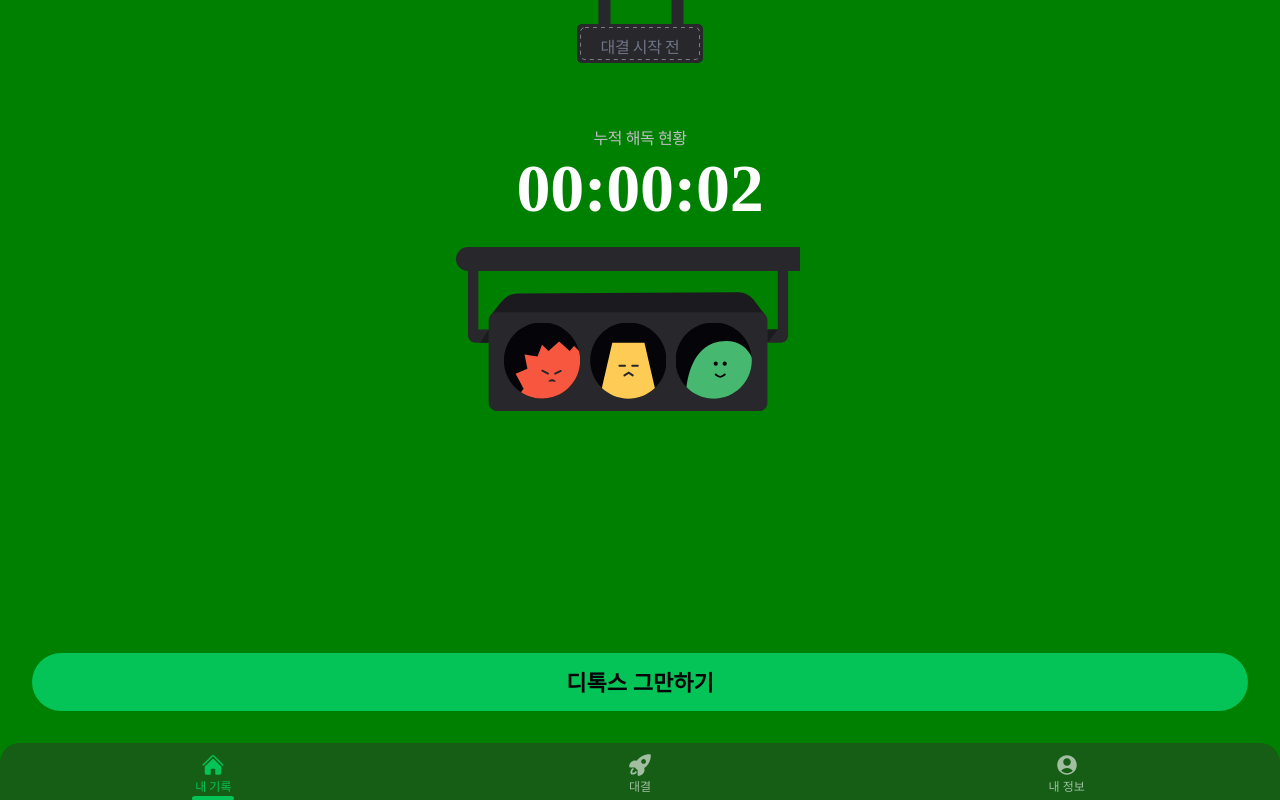
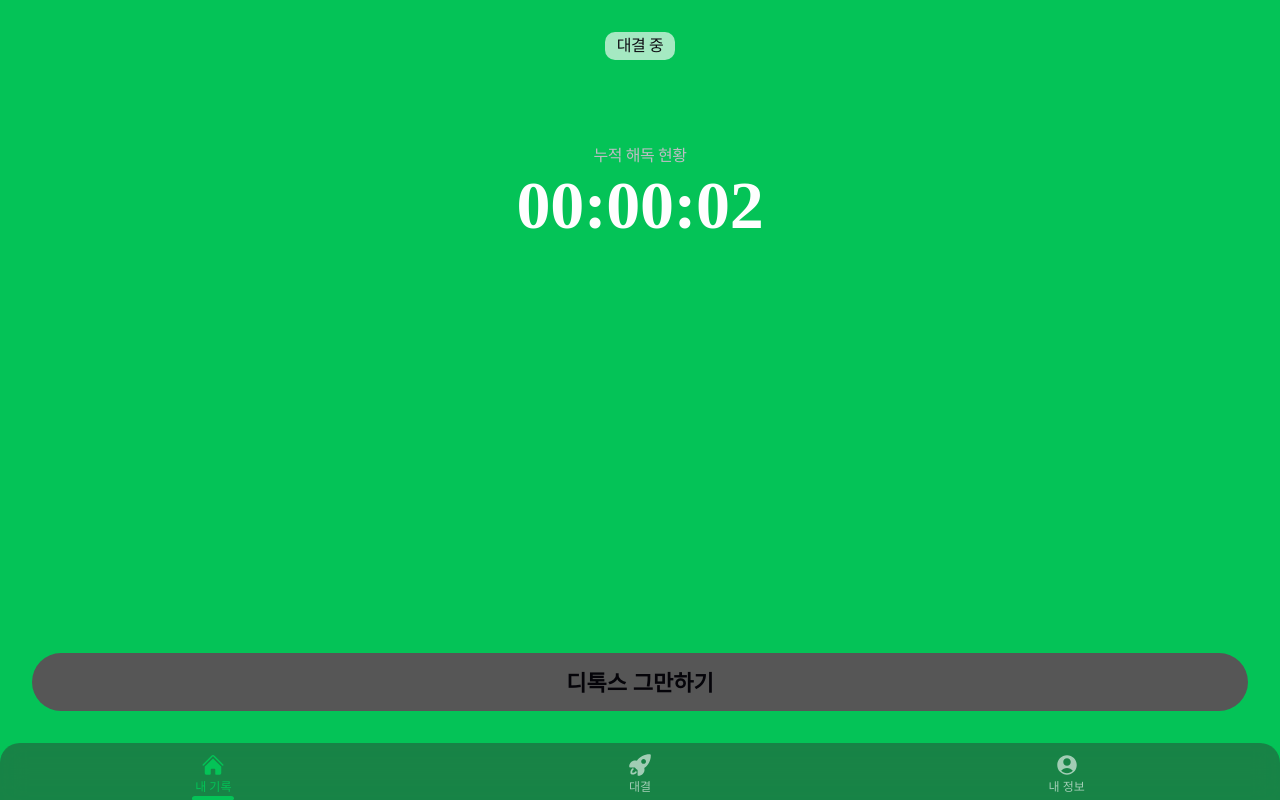
Before and after one commit to raon-code/apptitude-client, a React (Create React App) app: page / in a window 1280 px wide. Both pictures are taken after a click on the button "디톡스 시작하기!". Built offline with nearby package versions, Linux system fonts and the light colour scheme.

Commit message:
[feat] 메인 화면 화면 이탈 감지 추가 / CSS 수정

```diff
--- a/src/pages/Main.jsx
+++ b/src/pages/Main.jsx
@@ -1,5 +1,5 @@
+import React, { useState, useEffect } from 'react';
 import styled from 'styled-components';
-import React, { useState } from 'react';
 import Button from '../components/Button';
 import Modal from '../components/Modal';
 import Nav from '../components/Nav';
@@ -18,6 +18,9 @@ const MainWrap = styled.div`
 const Container = styled.div`
   height: calc(100% - 57px);
   position: relative;
+  display: flex;
+  flex-direction: column;
+  align-items: center;
 `;
 
 const BattlePeriod = styled.div`
@@ -28,6 +31,8 @@ const BattlePeriod = styled.div`
   height: 63px;
   display: flex;
   justify-content: center;
+  align-items: flex-end;
+  padding-bottom: 8px;
   margin: 0 auto;
   color: var(--font_sub, #6e7487);
   text-align: center;
@@ -37,9 +42,28 @@ const BattlePeriod = styled.div`
   font-weight: 500;
   line-height: normal;
   letter-spacing: -0.4px;
-  padding-top: 34px;
   margin-bottom: 62px;
 `;
+
+const BattlePeriodIng = styled.div`
+  display: inline-flex;
+  padding: 6px 12px;
+  justify-content: center;
+  align-items: center;
+  gap: 10px;
+  border-radius: 10px;
+  background: var(--Secondary_color, #a5e9c2);
+  color: var(--font_main, #0f0e14);
+  text-align: center;
+  font-family: Pretendard;
+  font-size: 16px;
+  font-weight: 500;
+  letter-spacing: -0.4px;
+  margin: 32px 0 82px;
+  width: fit-content;
+`;
+
+const Notice = styled.div``;
 
 const MainIcon = styled.div`
   width: 95.55vw;
@@ -74,30 +98,60 @@ const MainIcon = styled.div`
 
 const Main = () => {
   const [modalOpen, setModalOpen] = useState(false);
+  const [confirm, setConfirm] = useState(true);
   const [isDetoxStarted, setIsDetoxStarted] = useState(false);
   const [backgroundColor, setBackgroundColor] = useState('#050409');
+  const [showBattlePeriod, setShowBattlePeriod] = useState(true);
+
+  useEffect(() => {
+    const handleVisibilityChange = () => {
+      if (document.visibilityState === 'hidden') {
+        setIsDetoxStarted(false); // 화면이 가려질 때 타이머 일시정지
+      } else {
+        setIsDetoxStarted(true); // 화면이 다시 보일 때 타이머 재개
+      }
+    };
+
+    document.addEventListener('visibilitychange', handleVisibilityChange);
+
+    return () => {
+      document.removeEventListener('visibilitychange', handleVisibilityChange);
+    };
+  }, []);
 
   const handleButtonClick = () => {
     setIsDetoxStarted((prev) => !prev);
-    setBackgroundColor(isDetoxStarted ? '#050409' : '#008000');
+    setBackgroundColor(isDetoxStarted ? '#050409' : '#04C357');
+    setConfirm(!confirm);
+    setShowBattlePeriod(!isDetoxStarted); // isDetoxStarted 값에 따라 토글
   };
 
   return (
     <div>
-      <MainWrap style={{ backgroundColor: backgroundColor }}>
+      <MainWrap backgroundColor={backgroundColor}>
         <Container>
+          {isDetoxStarted ? (
+            <BattlePeriodIng show={!isDetoxStarted}>대결 중</BattlePeriodIng>
+          ) : (
             <BattlePeriod>대결 시작 전</BattlePeriod>
+          )}
+
           <Button
             clickEvent={handleButtonClick}
             step={isDetoxStarted ? '디톡스 그만하기' : '디톡스 시작하기!'}
-            confirm={isDetoxStarted}
+            isDetoxStarted={isDetoxStarted}
+            confirm={confirm}
           />
           <Timer isDetoxStarted={isDetoxStarted} />
+          {isDetoxStarted ? (
+            <Notice />
+          ) : (
             <MainIcon>
               <span></span>
               <span></span>
               <span></span>
             </MainIcon>
+          )}
         </Container>
       </MainWrap>
       <Nav />
```
Lines whose indentation alone changed are shown as unchanged.
